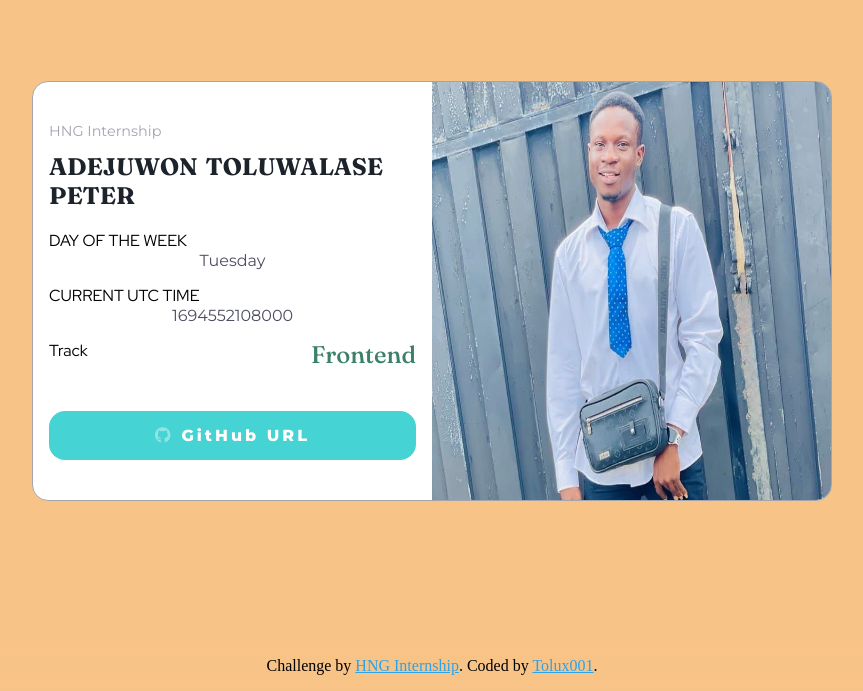
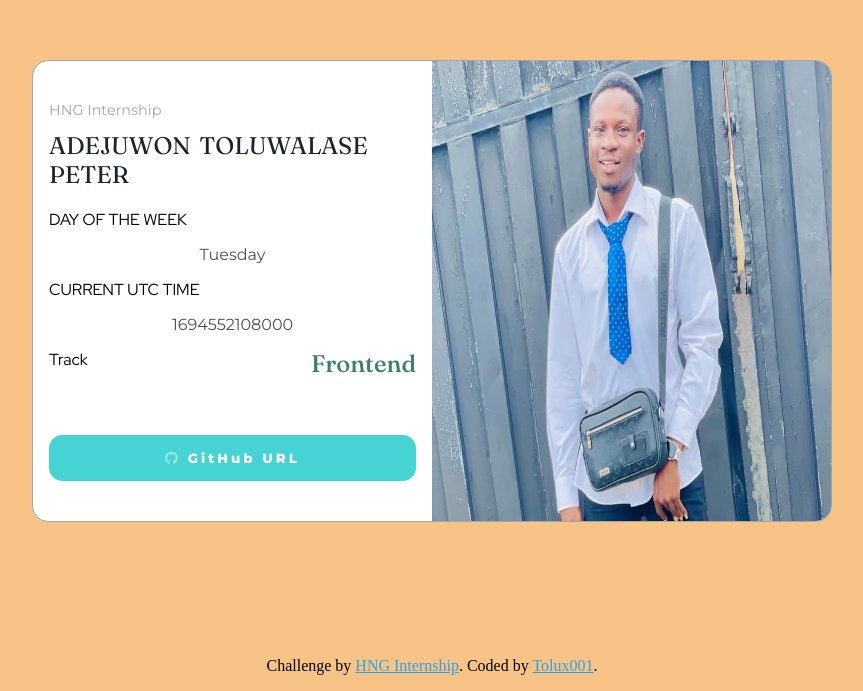
Before and after one commit to Tolux001/HNG-Stage-One-Task, a plain HTML site: page index.html in a window 1280 px wide. Shown: the part 109-800 px from the top of the page, without its empty margins (208-1071 px from the left). Drawn offline with Linux system fonts and the light colour scheme.

Commit message:
Update index.html

```diff
--- a/index.html
+++ b/index.html
@@ -21,14 +21,14 @@
           <div class="container__two">
             <section class="section">
               <p class="section__subtitle">HNG Internship</p>
-              <h1 class="section__title" data-testid="slackUserName">Adejuwon Toluwalase Peter</h1>
+              <p class="section__title" data-testid="slackUserName">Adejuwon Toluwalase Peter</p>
               <div class="section__information">
-                <p class="section__information__text">DAY OF THE WEEK<span class="section__information__span" data-testid="currentDayOfTheWeek">Monday</span></p>
-                <p class="section__information__text">CURRENT UTC TIME<span class="section__information__span" data-testid="currentUTCTime">0000000000000</span></p>
+                <p class="section__information__text">DAY OF THE WEEK<p class="section__information__span" data-testid="currentDayOfTheWeek">Monday</p></p>
+                <p class="section__information__text">CURRENT UTC TIME<p class="section__information__span" data-testid="currentUTCTime">0000000000000</p></p>
                 <p class="section__information__text">Track <span data-testid="myTrack" class="section__information__track">Frontend</span></p>
               </div>
-              <div class="section__link">
-                <a href="https://github.com/Tolux001/HNG-Stage-One-Task" target="_blank" class="section__anchor" data-testid="githubURL"><i class="fa-brands fa-github fa-beat-fade"></i>GitHub URL</a>
+              <div>
+                <button type="button" class="section__link"><a href="https://github.com/Tolux001/HNG-Stage-One-Task" target="_blank" class="section__anchor" data-testid="githubURL"><i class="fa-brands fa-github fa-beat-fade"></i>GitHub URL</a></button>
               </div>
             </section>
           </div>
```
